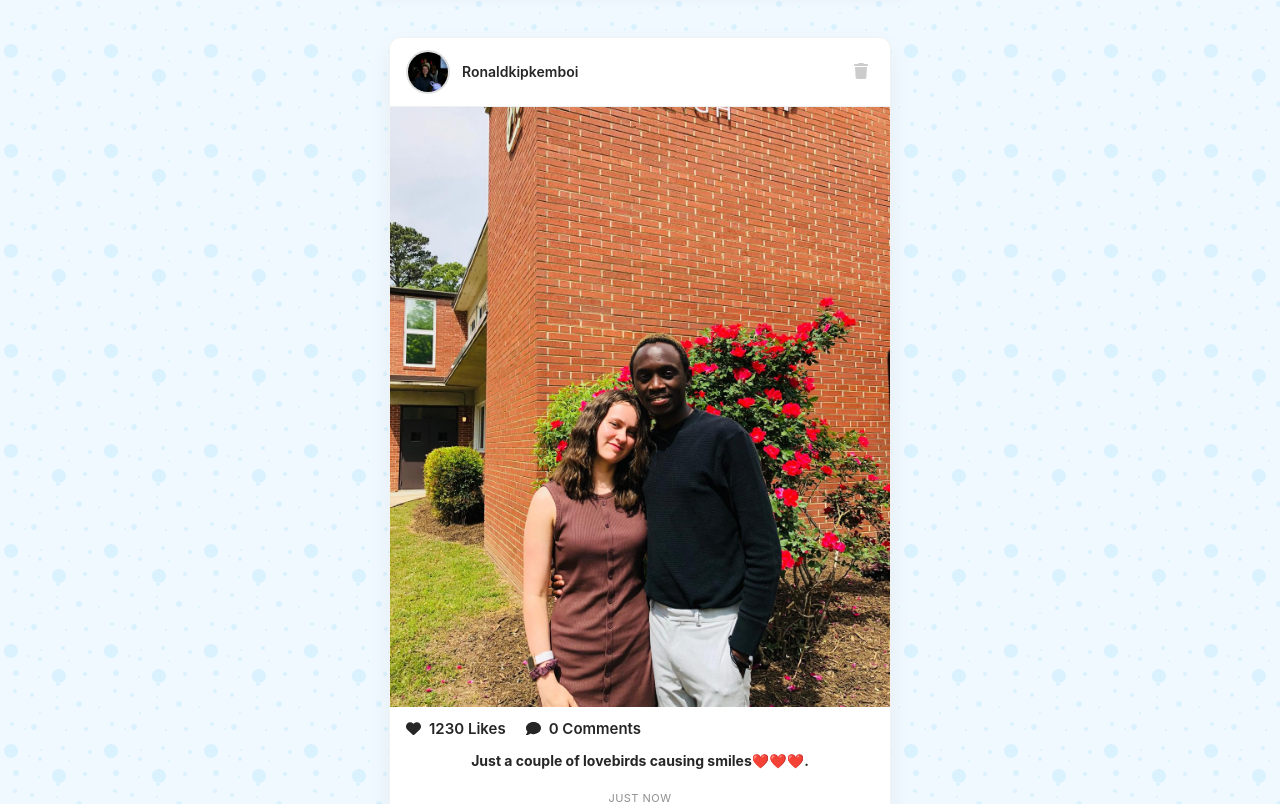
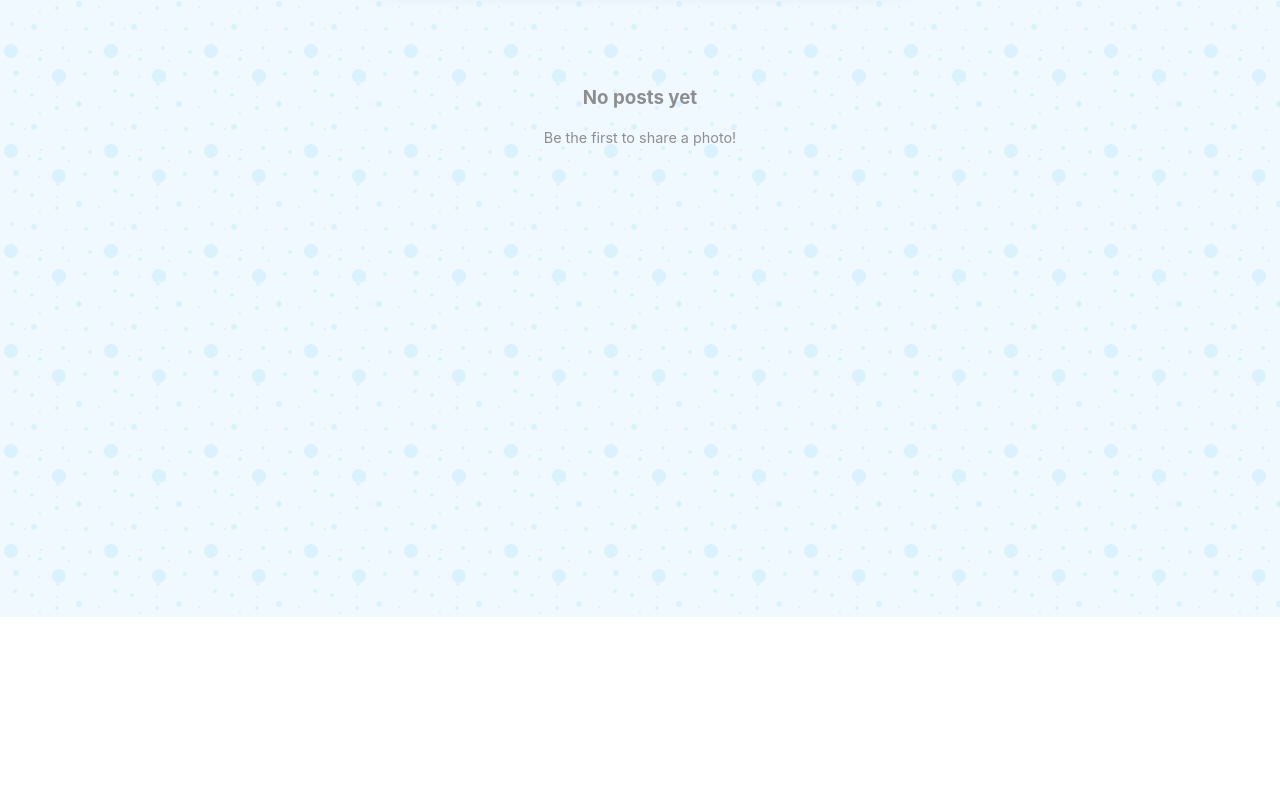
Before and after one commit to rony288/ronygram-app, a React (Create React App) app: page /Home in a window 1280 px wide. Shown: the part 360-1164 px from the top of the page. After the commit the page ends 977 px from the top, so only its background shows below. Built offline with nearby package versions, Linux system fonts and the light colour scheme.

Commit message:
Update Posts.js

```diff
--- a/src/components/Posts.js
+++ b/src/components/Posts.js
@@ -5,45 +5,27 @@ import './Posts.css';
 import CreatePost from './CreatePost';
 
 const Posts = () => {
-    const [posts, setPosts] = useState([]);
-    const [loading, setLoading] = useState(true);
-    const [error, setError] = useState(null);
+    // 1. INITIALIZE STATE FROM LOCAL STORAGE
+    // We check if 'ronygram_posts' exists in the browser.
+    // If yes, we load it. If no, we start with an empty list [].
+    const [posts, setPosts] = useState(() => {
+        const savedPosts = localStorage.getItem('ronygram_posts');
+        return savedPosts ? JSON.parse(savedPosts) : [];
+    });
 
     const [activeCommentBox, setActiveCommentBox] = useState(null);
     const [commentInput, setCommentInput] = useState("");
 
+    // 2. SAVE TO LOCAL STORAGE
+    // Every time 'posts' changes (new post, like, or comment), we save it.
     useEffect(() => {
-        const controller = new AbortController();
-        const fetchPosts = async () => {
-            try {
-                const response = await fetch('/posts.json', { signal: controller.signal });
-                if (!response.ok) throw new Error('Failed to fetch');
-                const data = await response.json();
+        localStorage.setItem('ronygram_posts', JSON.stringify(posts));
+    }, [posts]);
 
-                const preparedData = data.map((post, postIndex) => {
-                    const rawComments = Array.isArray(post.comments) ? post.comments : [];
-                    return {
-                        ...post,
-                        comments: rawComments.map((c, i) => ({
-                            ...c,
-                            id: c.id || `init-${postIndex}-${i}`
-                        })),
-                        isLiked: false
-                    };
-                });
-
-                setPosts([...preparedData].reverse());
-            } catch (err) {
-                if (err.name !== 'AbortError') setError(err.message);
-            } finally {
-                setLoading(false);
-            }
-        };
-        fetchPosts();
-        return () => controller.abort();
-    }, []);
+    // --- Post Handlers ---
 
     const handleNewPost = (newPost) => {
+        // Add new post to the top of the list
         setPosts([newPost, ...posts]);
     };
 
@@ -56,6 +38,7 @@ const Posts = () => {
     const handleLike = (id) => {
         setPosts(posts.map(post => {
             if (post.id === id) {
+                // Toggle like logic
                 const newLikes = post.isLiked ? post.likes - 1 : post.likes + 1;
                 return { ...post, likes: newLikes, isLiked: !post.isLiked };
             }
@@ -63,17 +46,7 @@ const Posts = () => {
         }));
     };
 
-    const handleDeleteComment = (postId, commentId) => {
-        setPosts(posts.map(post => {
-            if (post.id === postId) {
-                return {
-                    ...post,
-                    comments: post.comments.filter(c => c.id !== commentId)
-                };
-            }
-            return post;
-        }));
-    };
+    // --- Comment Handlers ---
 
     const toggleCommentBox = (id) => {
         if (activeCommentBox === id) {
@@ -94,24 +67,40 @@ const Posts = () => {
                     user: "Me",
                     text: commentInput
                 };
-                return { ...post, comments: [...post.comments, newComment] };
+                // Ensure comments array exists before adding
+                const currentComments = post.comments || [];
+                return { ...post, comments: [...currentComments, newComment] };
             }
             return post;
         }));
-        setCommentInput("");
+
+        setCommentInput(""); // Clear input after submit
     };
 
-    if (loading) return <div>Loading...</div>;
-    if (error) return (
-        <div style={{ color: 'red', textAlign: 'center', marginTop: '20px' }}>
-            <h3>⚠️ Error Loading Feed</h3>
-            <p>{error}</p>
-        </div>
-    );
+    const handleDeleteComment = (postId, commentId) => {
+        setPosts(posts.map(post => {
+            if (post.id === postId) {
+                return {
+                    ...post,
+                    comments: post.comments.filter(c => c.id !== commentId)
+                };
+            }
+            return post;
+        }));
+    };
 
     return (
         <div className="posts-container">
+            {/* Pass the handler to CreatePost so it can send data back here */}
             <CreatePost onPostCreate={handleNewPost} />
+
+            {/* If no posts exist, show a friendly message */}
+            {posts.length === 0 && (
+                <div style={{ textAlign: 'center', color: '#8e8e8e', marginTop: '50px' }}>
+                    <h3>No posts yet</h3>
+                    <p>Be the first to share a photo!</p>
+                </div>
+            )}
 
             {posts.map((post) => (
                 <div className="post-card" key={post.id}>
@@ -121,7 +110,7 @@ const Posts = () => {
                                 className="user-avatar"
                                 src={post.user.avatar || require('../images/MyLove.jpeg')}
                                 alt="Avatar"
-                                onError={(e) => {e.target.src = require('../images/MyLove.jpeg')}}
+                                onError={(e) => {e.target.src = 'https://via.placeholder.com/40'}}
                             />
                             <p className="username">{post.user.username}</p>
                         </div>
@@ -135,26 +124,28 @@ const Posts = () => {
                     </div>
 
                     <div className="post-actions">
-                        {/* Like Button */}
                         <span
                             onClick={() => handleLike(post.id)}
                             className={`action-icon ${post.isLiked ? 'liked' : ''}`}
                         >
                             <FontAwesomeIcon icon={faHeart}/> {post.likes} Likes
                         </span>
-
-                        {/* Comment Button */}
                         <span onClick={() => toggleCommentBox(post.id)} className="action-icon">
-                            <FontAwesomeIcon icon={faComment}/> {post.comments.length} Comments
+                            <FontAwesomeIcon icon={faComment}/> {post.comments ? post.comments.length : 0} Comments
                         </span>
                     </div>
 
                     <div className="post-content">
-                        <h5 className="post-description">{post.description}</h5>
+                        {post.description && (
+                            <h5 className="post-description">
+                                <span style={{fontWeight: 'bold', marginRight: '8px'}}>{post.user.username}</span>
+                                {post.description}
+                            </h5>
+                        )}
                         <p className="post-created">{post.created}</p>
 
-                        {/* Comments List */}
-                        {post.comments.length > 0 && (
+                        {/* Comments Section */}
+                        {post.comments && post.comments.length > 0 && (
                             <div className="comments-section">
                                 {post.comments.map((c) => (
                                     <div key={c.id} className="comment-row">
@@ -172,7 +163,6 @@ const Posts = () => {
                             </div>
                         )}
 
-                        {/* Comment Input */}
                         {activeCommentBox === post.id && (
                             <div className="comment-input-area">
                                 <input
@@ -181,6 +171,7 @@ const Posts = () => {
                                     value={commentInput}
                                     onChange={(e) => setCommentInput(e.target.value)}
                                     onKeyDown={(e) => e.key === 'Enter' && submitComment(post.id)}
+                                    autoFocus
                                 />
                                 <button onClick={() => submitComment(post.id)}>
                                     <FontAwesomeIcon icon={faPaperPlane} />
```
